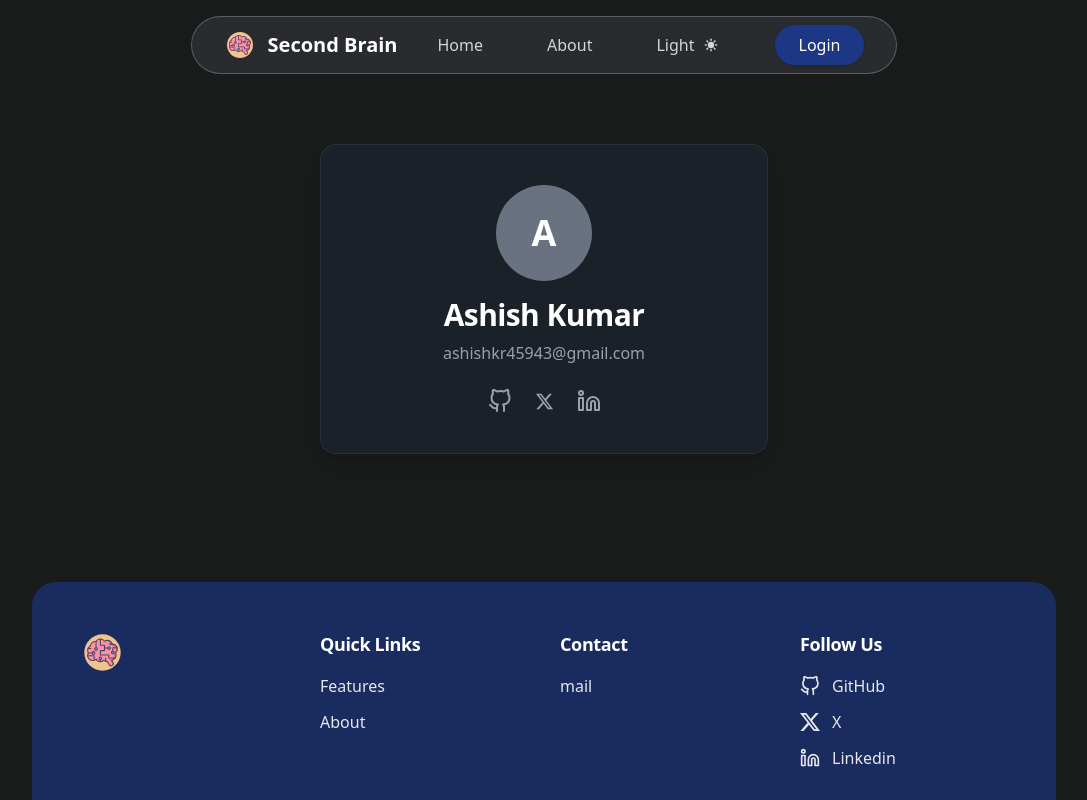
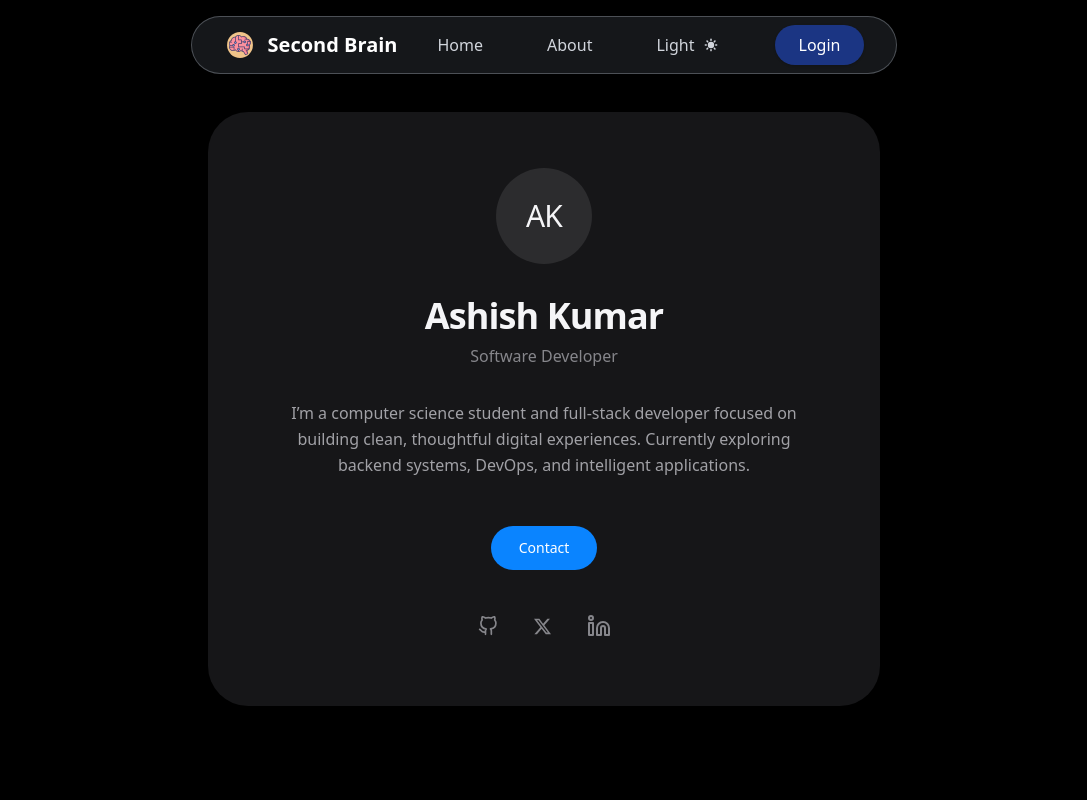
Before and after one commit to ashishkr45/Synapse-client, a React (Vite) app: page /about in a window 1280 px wide. Shown: the top 800 px of the page, without its empty margins (96-1183 px from the left). Built offline with nearby package versions, Linux system fonts and the light colour scheme; no server answers.

Commit message:
design changes

```diff
--- a/src/pages/aboutPage.tsx
+++ b/src/pages/aboutPage.tsx
@@ -7,67 +7,82 @@ interface AboutPageProps {
   toggleDarkMode: () => void;
 }
 
-const AboutPage: React.FC<AboutPageProps> = ({ isDarkMode, toggleDarkMode}) => {
-  const linkStyle = `transition-colors duration-300 ${isDarkMode ? 'text-gray-400 hover:text-white' : 'text-gray-500 hover:text-black'}`;
-
+const AboutPage: React.FC<AboutPageProps> = ({ isDarkMode, toggleDarkMode }) => {
   return (
-    <div className={`w-full min-h-screen transition-colors duration-300 ${
-      isDarkMode ? 'bg-[#191a1a]' : 'bg-[#eaeaea]'
+    <div className={`flex flex-col min-h-screen w-full transition-colors duration-300 font-sans ${
+      isDarkMode ? 'bg-black text-[#F5F5F7]' : 'bg-[#F5F5F7] text-[#1D1D1F]'
     }`}>
 
-      {/* The 'relative' class remains on <main>, but min-h-screen has been removed. */}
-      <main className="relative pb-6">
+      <Navigation isDarkMode={isDarkMode} toggleDarkMode={toggleDarkMode} />
+      <main className="flex-grow flex items-center justify-center px-6 py-24">
 
-        <Navigation isDarkMode={isDarkMode} toggleDarkMode={toggleDarkMode} />
+        <div className={`max-w-2xl w-full rounded-[2.5rem] p-10 md:p-14 transition-all duration-300 ${
+          isDarkMode
+            ? 'bg-[#1C1C1E]/80 backdrop-blur-xl'
+            : 'bg-white/70 backdrop-blur-xl'
+        }`}>
 
-        {/* Centering container for the card */}
-        <div className="flex items-center justify-center px-4 py-24 sm:py-32">
-
-          {/* The main "About Me" card */}
-          <div className={`max-w-md w-full rounded-2xl p-8 md:p-10 shadow-lg transition-colors duration-300 ${
-            isDarkMode ? 'bg-gray-800/50 border border-gray-700/50' : 'bg-white/70 border border-gray-200/80'
-          }`}>
           <div className="flex flex-col items-center text-center">
 
-              {/* Profile Picture Placeholder */}
-              <div className="w-24 h-24 bg-gray-500 rounded-full mb-4 flex items-center justify-center">
-                <span className="text-4xl text-white font-bold">A</span>
+            <div className={`w-24 h-24 rounded-full flex items-center justify-center mb-8 ${
+              isDarkMode ? 'bg-[#2C2C2E]' : 'bg-[#EAEAED]'
+            }`}>
+              <span className="text-3xl font-medium tracking-tight">
+                AK
+              </span>
             </div>
-
-              {/* Your Name */}
-              <h1 className={`text-3xl font-bold ${isDarkMode ? 'text-white' : 'text-black'}`}>
+            <h1 className="text-3xl md:text-4xl font-semibold tracking-tight mb-2">
               Ashish Kumar
             </h1>
-
-              {/* Your Email */}
+            <p className="text-base text-[#86868B] mb-8">
+              Software Developer
+            </p>
+            <p className={`text-base leading-relaxed max-w-lg mb-12 ${
+              isDarkMode ? 'text-[#A1A1A6]' : 'text-[#424245]'
+            }`}>
+              I’m a computer science student and full-stack developer focused on building
+              clean, thoughtful digital experiences. Currently exploring backend systems,
+              DevOps, and intelligent applications.
+            </p>
+            <div className="flex flex-col items-center gap-8 w-full">
               <a
-                href="mailto:ashish.kr@example.com"
-                className={`mt-2 text-md ${linkStyle}`}
+                href="mailto:ashishkr45943@gmail.com"
+                className={`px-7 py-3 rounded-full text-sm font-medium transition-all duration-200
+                active:scale-95 ${
+                  isDarkMode
+                    ? 'bg-[#0A84FF] hover:bg-[#007AFF]'
+                    : 'bg-[#0071E3] hover:bg-[#0066CC]'
+                } text-white`}
               >
-                ashishkr45943@gmail.com
+                Contact
               </a>
-
-              {/* Social Links */}
-              <div className="flex items-center space-x-6 mt-6">
-                <a href="https://github.com/ashishkr45" target="_blank" rel="noopener noreferrer" className={linkStyle}>
-                  <GithubIcon className="h-6 w-6" />
-                </a>
-                <a href="https://twitter.com/your-handle" target="_blank" rel="noopener noreferrer" className={linkStyle}>
-                  <XIcon size="lg" />
-                </a>
-                <a href="https://linkedin.com/in/your-profile" target="_blank" rel="noopener noreferrer" className={linkStyle}>
-                  <LinkedInIcon size="lg" />
-                </a>
-              </div>
-
+              <div className="flex items-center gap-3">
+                <SocialLink href="https://github.com/ashishkr45" icon={<GithubIcon className="w-5 h-5" />} isDarkMode={isDarkMode} />
+                <SocialLink href="https://twitter.com/ashishkr45" icon={<XIcon />} isDarkMode={isDarkMode} />
+                <SocialLink href="https://linkedin.com/in/ashishkr45" icon={<LinkedInIcon />} isDarkMode={isDarkMode} />
               </div>
             </div>
           </div>
-
+        </div>
+      </main>
       <Footer isDarkMode={isDarkMode} />
-      </main>
     </div>
   );
 };
 
+const SocialLink = ({ href, icon, isDarkMode }: { href: string, icon: React.ReactNode, isDarkMode: boolean }) => (
+  <a
+    href={href}
+    target="_blank"
+    rel="noopener noreferrer"
+    className={`p-3 rounded-full transition-all duration-200 ${
+      isDarkMode
+        ? 'text-[#86868B] hover:text-white hover:bg-[#2C2C2E]'
+        : 'text-[#86868B] hover:text-black hover:bg-[#EAEAED]'
+    }`}
+  >
+    {icon}
+  </a>
+);
+
 export default AboutPage;
```
Lines whose indentation alone changed are shown as unchanged.
